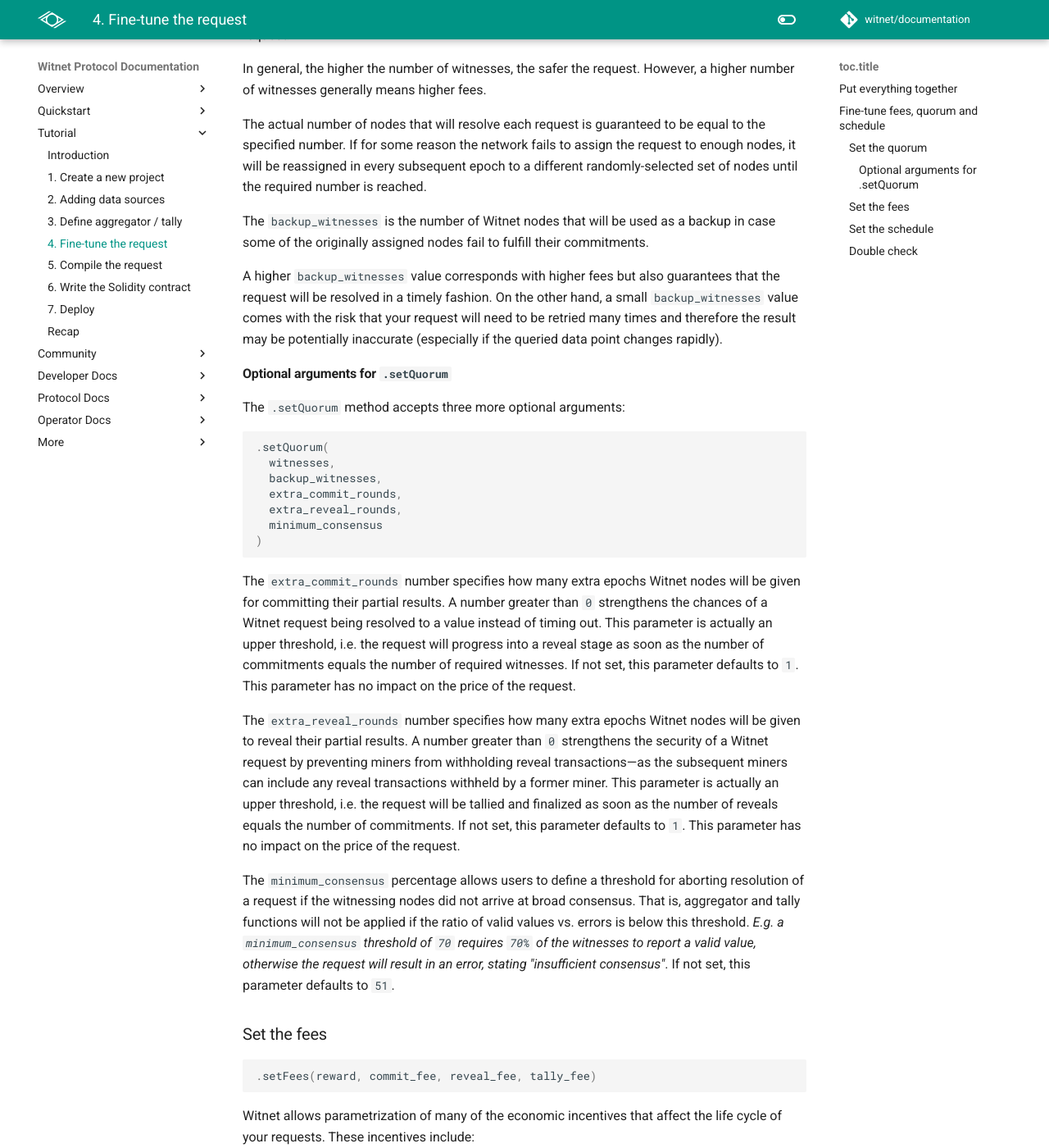
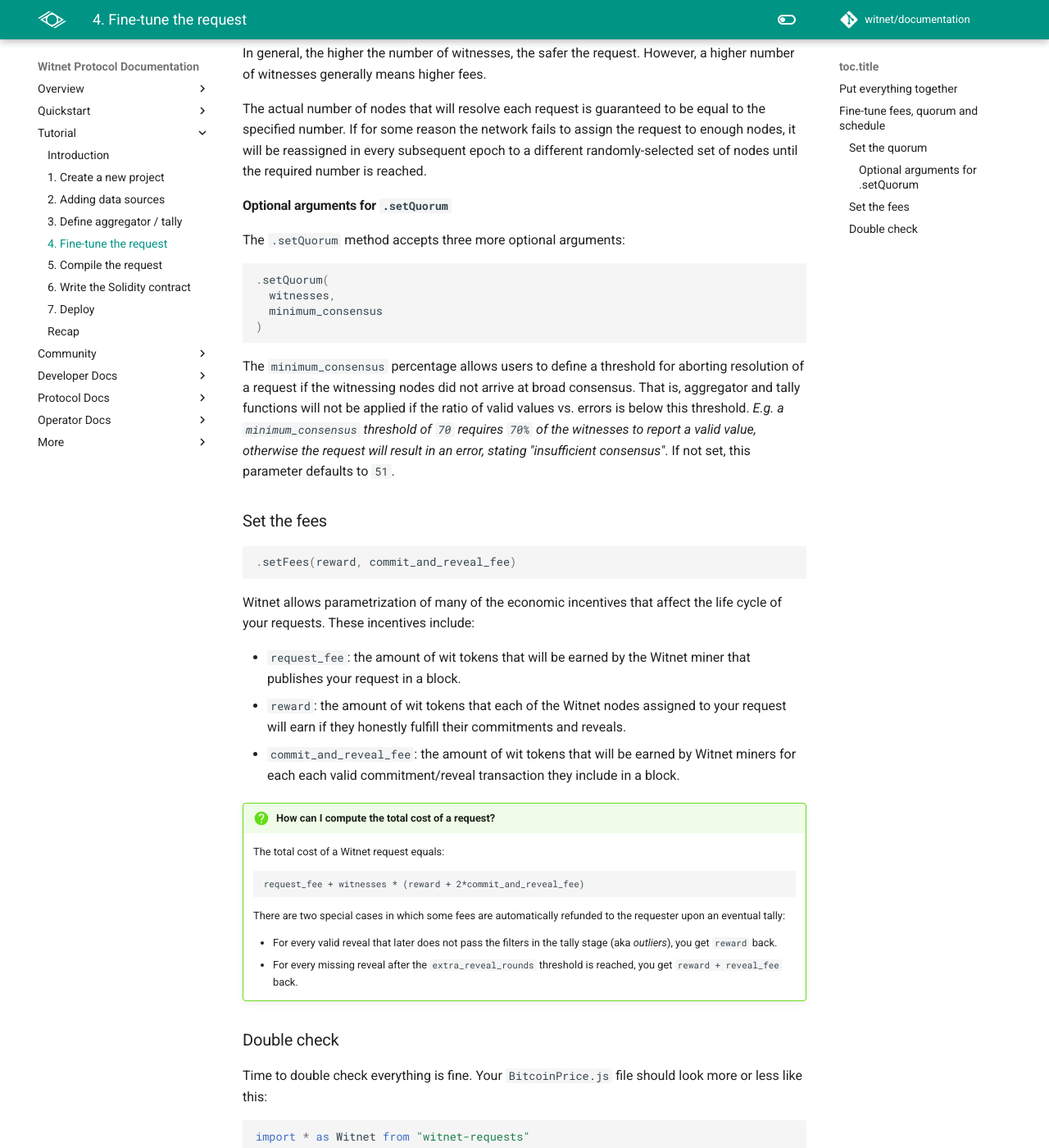
Before and after one commit to witnet/documentation, an MkDocs documentation site: the page built from docs/tutorials/bitcoin-price-feed/fine-tuning.md, in a window 1280 px wide and 1400 px high, scrolled down 1170 px. Shown: the whole window at 82% size. Built offline with MkDocs 1.6.1 and Material for MkDocs 9.7.7, drawn with Linux system fonts in a browser that asks for light colours; comment, search, counter and statistics services are not loaded; some of the changed text lies outside the part shown.

Commit message:
fix(doc): remove old request fields in documentation

````diff
--- a/docs/tutorials/bitcoin-price-feed/fine-tuning.md
+++ b/docs/tutorials/bitcoin-price-feed/fine-tuning.md
@@ -17,9 +17,8 @@ const request = new Witnet.Request()
   .addSource(coindesk)       // Use source 2
   .setAggregator(aggregator) // Set the aggregation script
   .setTally(tally)           // Set the tally script
-  .setQuorum(4, 55)           // Set witness count
-  .setFees(1, 1)      // Set economic incentives
-  .schedule(0)               // Make this request immediately solvable
+  .setQuorum(100)            // Set witness count
+  .setFees(10, 1)            // Set economic incentives
 
 // Do not forget to export the request object
 export { request as default }
@@ -59,16 +58,6 @@ network fails to assign the request to enough nodes, it will be
 reassigned in every subsequent epoch to a different randomly-selected
 set of nodes until the required number is reached.
 
-The `backup_witnesses` is the number of Witnet nodes that will be used
-as a backup in case some of the originally assigned nodes fail to
-fulfill their commitments.
-
-A higher `backup_witnesses` value corresponds with higher fees but also guarantees
-that the request will be resolved in a timely fashion. On the other hand,
-a small `backup_witnesses` value comes with the risk that your request will need
-to be retried many times and therefore the result may be potentially
-inaccurate (especially if the queried data point changes rapidly).
-
 #### Optional arguments for `.setQuorum`
 
 The `.setQuorum` method accepts three more optional arguments:
@@ -76,31 +65,9 @@ The `.setQuorum` method accepts three more optional arguments:
 ```javascript
 .setQuorum(
   witnesses,
-  backup_witnesses,
-  extra_commit_rounds,
-  extra_reveal_rounds,
   minimum_consensus
 )
 ```
-
-The `extra_commit_rounds` number specifies how many extra epochs Witnet
-nodes will be given for committing their partial results. A number
-greater than `0` strengthens the chances of a Witnet request being
-resolved to a value instead of timing out. This parameter is actually an
-upper threshold, i.e. the request will progress into a reveal stage as
-soon as the number of commitments equals the number of required witnesses.
-If not set, this parameter defaults to `1`. This parameter has no impact
-on the price of the request.
-
-The `extra_reveal_rounds` number specifies how many extra epochs Witnet
-nodes will be given to reveal their partial results. A number
-greater than `0` strengthens the security of a Witnet request by
-preventing miners from withholding reveal transactions—as the subsequent
-miners can include any reveal transactions withheld by a former miner.
-This parameter is actually an upper threshold, i.e. the request will be
-tallied and finalized as soon as the number of reveals equals the number
-of commitments. If not set, this parameter defaults to `1`. This
-parameter has no impact on the price of the request.
 
 The `minimum_consensus` percentage allows users to define a threshold for
 aborting resolution of a request if the witnessing nodes did not arrive
@@ -113,7 +80,7 @@ parameter defaults to `51`.
 
 ### Set the fees
 ```javascript
-.setFees(reward, commit_fee, reveal_fee, tally_fee)
+.setFees(reward, commit_and_reveal_fee)
 ```
 
 Witnet allows parametrization of many of the economic incentives that
@@ -124,20 +91,15 @@ affect the life cycle of your requests. These incentives include:
 - `reward`: the amount of wit tokens that each of the Witnet nodes
   assigned to your request will earn if they honestly fulfill their
   commitments and reveals.
-- `commit_fee`: the amount of wit tokens that will be earned by Witnet
-  miners for each each valid commitment transaction they include in a
+- `commit_and_reveal_fee`: the amount of wit tokens that will be earned by Witnet
+  miners for each each valid commitment/reveal transaction they include in a
   block.
-- `reveal_fee`: the amount of wit tokens that will be earned by Witnet
-  miners for each valid reveal transaction they include in a block.
-- `tally_fee`: the amount of wit tokens that will be earned by the
-  Witnet miner that publishes the tally of all the reveal
-  transactions related to your request in a block.
 
 !!! question "How can I compute the total cost of a request?"
     The total cost of a Witnet request equals:
 
     ```
-    request_fee + witnesses * (reward + commit_fee + reveal_fee) + tally_fee
+    request_fee + witnesses * (reward + 2*commit_and_reveal_fee)
     ```
 
     There are two special cases in which some fees are automatically
@@ -147,18 +109,6 @@ affect the life cycle of your requests. These incentives include:
       tally stage (aka *outliers*), you get `reward` back.
     - For every missing reveal after the `extra_reveal_rounds` threshold
       is reached, you get `reward + reveal_fee` back.
-
-### Set the schedule
-```javascript
-.schedule(timestamp)
-```
-
-Witnet requests can be scheduled for resolution on a particular date and
-time in the future.
-
-Timestamps need to be provided as [POSIX timestamps][POSIX], i.e.
-seconds elapsed from 00:00:00 UTC on 1 January 1970 until the desired
-date.
 
 ### Double check
 Time to double check everything is fine. Your `BitcoinPrice.js` file should
@@ -206,9 +156,8 @@ const request = new Witnet.Request()
   .addSource(coindesk)       // Use source 2
   .setAggregator(aggregator) // Set the aggregator function
   .setTally(tally)           // Set the tally function
-  .setQuorum(4, 2,)          // Set witness count
-  .setFees(10, 1, 1, 1)      // Set economic incentives
-  .schedule(0)               // Make this request immediately solvable
+  .setQuorum(100)            // Set witness count
+  .setFees(10, 1)            // Set economic incentives
 
 // Do not forget to export the request object
 export { request as default }
````
